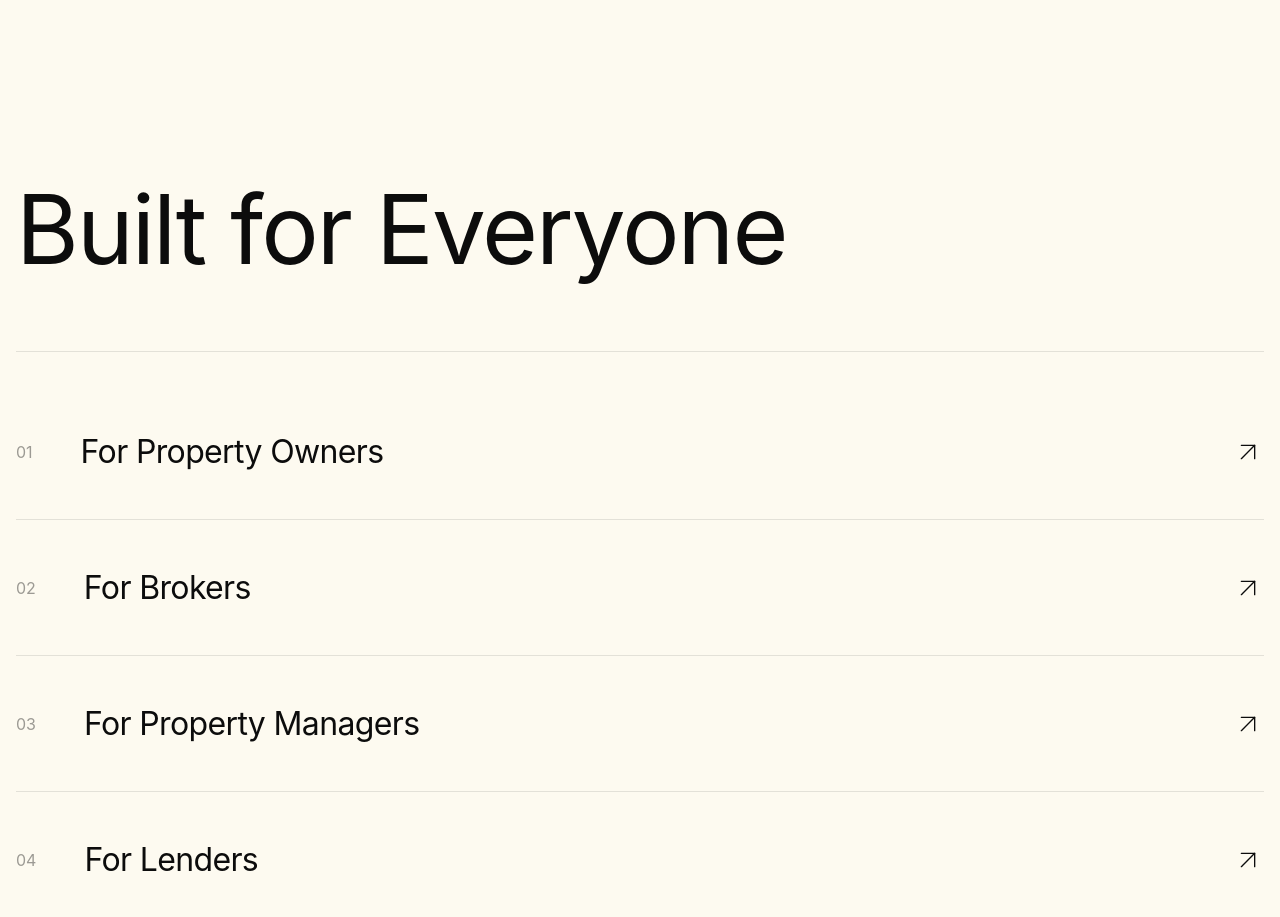
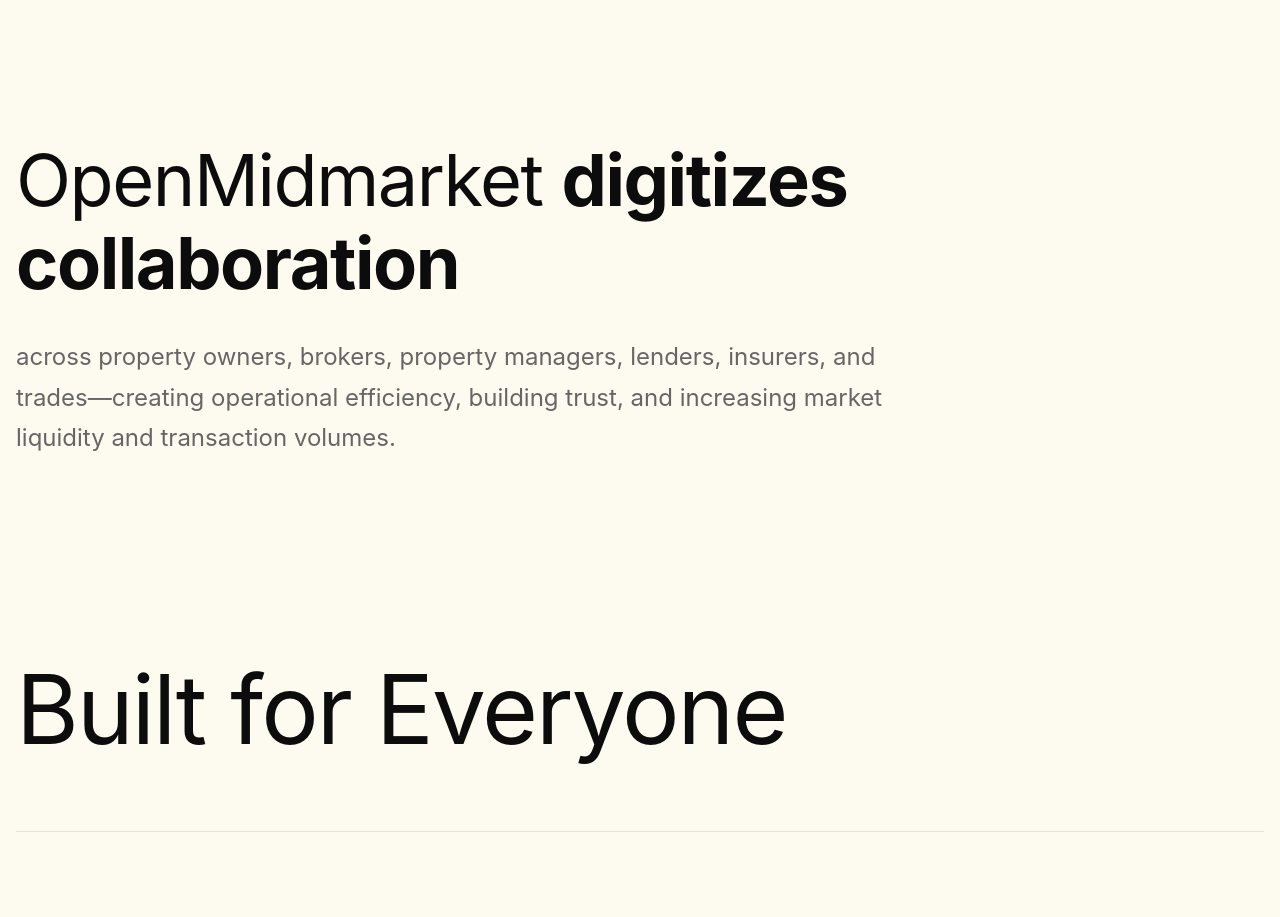
Before and after one commit to jahaskell53/landing-page-cre, a Next.js app: page / in a window 1280 px wide. Shown: the part 2140-3057 px from the top of the page. Built offline with nearby package versions, Linux system fonts and the light colour scheme.

Commit message:
OpenMidmarket digitizes collaboration

```diff
--- a/src/app/page.tsx
+++ b/src/app/page.tsx
@@ -333,6 +333,39 @@
         </motion.div>
       </section>
 
+      {/* Digitizes Collaboration Section */}
+      <section style={{ margin: '10rem 0' }}>
+        <motion.div
+          initial={{ opacity: 0, y: 40 }}
+          whileInView={{ opacity: 1, y: 0 }}
+          transition={{ duration: 1, ease: [0.16, 1, 0.3, 1] }}
+          viewport={{ once: true }}
+          style={{ maxWidth: '1100px' }}
+        >
+          <h2 style={{
+            fontSize: 'clamp(2.5rem, 6vw, 4.5rem)',
+            fontWeight: 400,
+            fontFamily: 'var(--font-sans)',
+            lineHeight: '1.15',
+            color: 'var(--foreground)',
+            marginBottom: '2rem'
+          }}>
+            OpenMidmarket{' '}
+            <span style={{ fontWeight: 700 }}>digitizes collaboration</span>
+          </h2>
+          <p className="text-xl-mobile" style={{
+            fontSize: '1.5rem',
+            lineHeight: '1.7',
+            color: 'var(--text-dim)',
+            fontFamily: 'var(--font-sans)',
+            fontWeight: 400,
+            maxWidth: '900px'
+          }}>
+            across property owners, brokers, property managers, lenders, insurers, and trades—creating operational efficiency, building trust, and increasing market liquidity and transaction volumes.
+          </p>
+        </motion.div>
+      </section>
+
       {/* Built for Everyone Section */}
       <section id="features" style={{ margin: '12rem 0' }}>
         <h2 style={{
```
